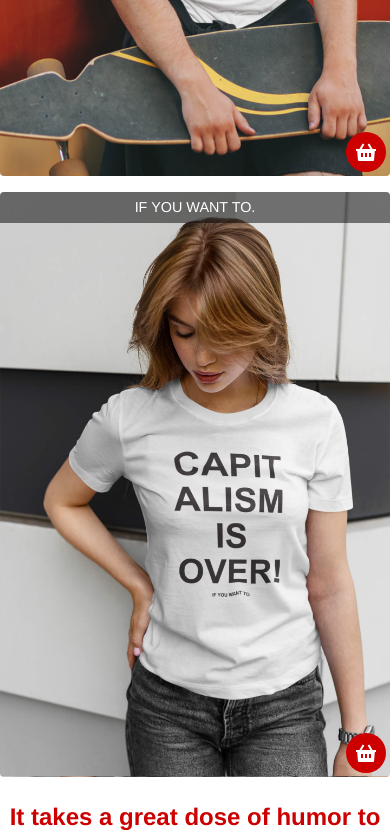
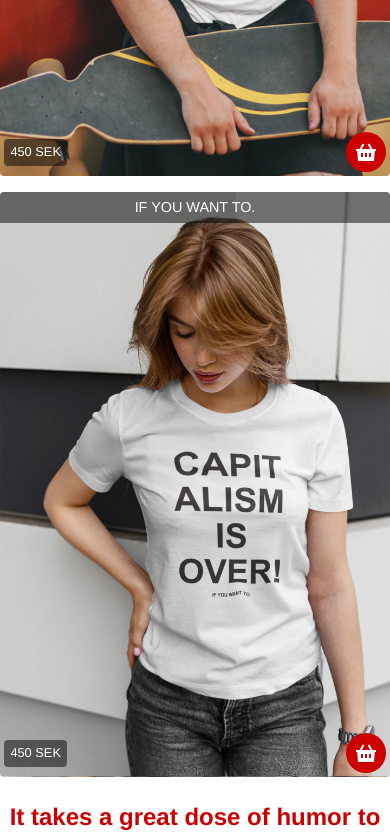
Before and after one commit to Wallenborg/kmf, a React (Vite) app: page / in a window 390 px wide. Shown: the part 1760-2596 px from the top of the page. Built offline with nearby package versions, Linux system fonts and the light colour scheme.

Commit message:
add price in cart and product

```diff
--- a/src/components/ProductContainer.css
+++ b/src/components/ProductContainer.css
@@ -28,10 +28,28 @@
   pointer-events: none;
 }
 
-.product-container__button-wrapper {
+.product-container__bottom-row {
   position: absolute;
   bottom: 0.5rem;
+  left: 0.5rem;
   right: 0.5rem;
+  display: flex;
+  justify-content: space-between;
+  align-items: center;
+}
+
+.product-container__price {
+  font-family: var(--font-sans, Arial, sans-serif);
+  font-size: clamp(0.9rem, 2vw, 1.2rem);
+  font-weight: 400;
+  color: #ffffff;
+  background-color: rgba(0, 0, 0, 0.5);
+  padding: 0.25rem 0.5rem;
+  border-radius: 4px;
+  pointer-events: none;
+}
+
+.product-container__button-wrapper {
   display: flex;
   align-items: center;
   gap: 0.5rem;
@@ -70,9 +88,14 @@
     font-size: clamp(0.9rem, 3.5vw, 1.25rem);
     padding: 0.25rem 0.5rem;
   }
-  .product-container__button-wrapper {
+  .product-container__bottom-row {
     bottom: 0.25rem;
+    left: 0.25rem;
     right: 0.25rem;
+  }
+  .product-container__price {
+    font-size: clamp(0.8rem, 3vw, 1rem);
+    padding: 0.2rem 0.4rem;
   }
   .product-container__confirmation {
     font-size: 0.8rem;
--- a/src/components/ProductContainer.jsx
+++ b/src/components/ProductContainer.jsx
@@ -1,47 +1,4 @@
-// import { RiShoppingBasket2Fill } from 'react-icons/ri';
-// import products from '../data/products';
-// import './ProductContainer.css';
-
-// const ProductContainer = ({ id, onAddToCart }) => {
-//   const product = products.find((p) => p.id === id);
-
-//   if (!product) {
-//     return null;
-//   }
-
-//   return (
-//     <div className="product-container">
-
-//       <img
-//         src={product.image}
-//         alt={product.title}
-//         className="product-container__image"
-//         loading="lazy"
-//       />
-
-//       <div className="product-container__title">
-//         {product.title}
-//       </div>
-
-//       <button
-//   className="product-container__add-button"
-//   onClick={(e) => {
-//     onAddToCart(product.id);
-//     e.currentTarget.blur();
-//   }}
-//   aria-label={`Add ${product.title} to cart`}
-// >
-//         <RiShoppingBasket2Fill size={24} />
-//       </button>
-//     </div>
-//   );
-// };
-
-// export default ProductContainer;
-
-// src/components/ProductContainer.jsx
-
-import React, { useState } from "react";
+import { useState } from "react";
 import { RiShoppingBasket2Fill } from "react-icons/ri";
 import products from "../data/products";
 import "./ProductContainer.css";
@@ -74,9 +31,14 @@ const ProductContainer = ({ id, onAddToCart }) => {
 
       <div className="product-container__title">{product.title}</div>
 
+      <div className="product-container__bottom-row">
+        <div className="product-container__price">{product.price} SEK</div>
+
         <div className="product-container__button-wrapper">
           {showConfirmation && (
-          <span className="product-container__confirmation">Added to cart</span>
+            <span className="product-container__confirmation">
+              Added to cart
+            </span>
           )}
           <button
             className="product-container__add-button"
@@ -87,6 +49,7 @@ const ProductContainer = ({ id, onAddToCart }) => {
           </button>
         </div>
       </div>
+    </div>
   );
 };
 
--- a/src/data/products.js
+++ b/src/data/products.js
@@ -1,121 +1,123 @@
-
 const products = [
   {
-      id: 'p1',
-      image: '/images/bleach5.jpg',
-      title: 'NEVER SOLD A PAINTING.',
-      sizes: ['S', 'M', 'L', 'XL', 'XXL'],
+    id: "p1",
+    image: "/images/bleach5.jpg",
+    title: "NEVER SOLD A PAINTING.",
+    sizes: ["S", "M", "L", "XL", "XXL"],
+    price: 450,
   },
   {
-      id: 'p2',
-      image: '/images/bw06.jpg',
-      title: 'IF YOU WANT TO.',
-      sizes: ['S', 'M', 'L', 'XL', 'XXL'],
+    id: "p2",
+    image: "/images/bw06.jpg",
+    title: "IF YOU WANT TO.",
+    sizes: ["S", "M", "L", "XL", "XXL"],
+    price: 450,
   },
   {
-      id: 'p3',
-      image: '/images/bw04.jpg',
-      title: 'DEAD.',
-      sizes: ['S', 'M', 'L', 'XL', 'XXL'],
-
+    id: "p3",
+    image: "/images/bw04.jpg",
+    title: "DEAD.",
+    sizes: ["S", "M", "L", "XL", "XXL"],
+    price: 450,
   },
   {
-        id: 'p4',
-        image: '/images/sum01.jpg',
-        title: 'SICK.',
-        sizes: ['S', 'M', 'L', 'XL', 'XXL'],
+    id: "p4",
+    image: "/images/sum01.jpg",
+    title: "SICK.",
+    sizes: ["S", "M", "L", "XL", "XXL"],
+    price: 450,
   },
   {
-        id: 'p5',
-        image: '/images/sum02.jpg',
-        title: 'BURN',
-        sizes: ['S', 'M', 'L', 'XL', 'XXL'],
+    id: "p5",
+    image: "/images/sum02.jpg",
+    title: "BURN",
+    sizes: ["S", "M", "L", "XL", "XXL"],
+    price: 450,
   },
   {
-        id: 'p6',
-        image: '/images/sum03.jpg',
-        title: 'CRIME.',
-        sizes: ['S', 'M', 'L', 'XL', 'XXL'],
-
+    id: "p6",
+    image: "/images/sum03.jpg",
+    title: "CRIME.",
+    sizes: ["S", "M", "L", "XL", "XXL"],
+    price: 450,
   },
   {
-        id: 'p7',
-        image: '/images/bleach4.jpg',
-        title: 'RICH PEOPLE.',
-        sizes: ['S', 'M', 'L', 'XL', 'XXL'],
-
+    id: "p7",
+    image: "/images/bleach4.jpg",
+    title: "RICH PEOPLE.",
+    sizes: ["S", "M", "L", "XL", "XXL"],
+    price: 450,
   },
   {
-        id: 'p8',
-        image: '/images/bleach6.jpg',
-        title: 'COPYRIGHT.',
-        sizes: ['S', 'M', 'L', 'XL', 'XXL'],
-
+    id: "p8",
+    image: "/images/bleach6.jpg",
+    title: "COPYRIGHT.",
+    sizes: ["S", "M", "L", "XL", "XXL"],
+    price: 450,
   },
   {
-        id: 'p9',
-        image: '/images/bleach2.jpg',
-        title: 'LIFE.',
-        sizes: ['S', 'M', 'L', 'XL', 'XXL'],
-
+    id: "p9",
+    image: "/images/bleach2.jpg",
+    title: "LIFE.",
+    sizes: ["S", "M", "L", "XL", "XXL"],
+    price: 450,
   },
   {
-        id: 'p10',
-        image: '/images/bleach1.jpg',
-        title: 'END.',
-        sizes: ['S', 'M', 'L', 'XL', 'XXL'],
-
+    id: "p10",
+    image: "/images/bleach1.jpg",
+    title: "END.",
+    sizes: ["S", "M", "L", "XL", "XXL"],
+    price: 450,
   },
   {
-        id: 'p11',
-        image: '/images/bw01.jpg',
-        title: 'POOR IS COOL.',
-        sizes: ['S', 'M', 'L', 'XL', 'XXL'],
-
+    id: "p11",
+    image: "/images/bw01.jpg",
+    title: "POOR IS COOL.",
+    sizes: ["S", "M", "L", "XL", "XXL"],
+    price: 450,
   },
   {
-        id: 'p12',
-        image: '/images/bw03.jpg',
-        title: 'OUR JOB.',
-        sizes: ['S', 'M', 'L', 'XL', 'XXL'],
-
+    id: "p12",
+    image: "/images/bw03.jpg",
+    title: "OUR JOB.",
+    sizes: ["S", "M", "L", "XL", "XXL"],
+    price: 450,
   },
   {
-        id: 'p13',
-        image: '/images/bw05.jpg',
-        title: 'WORKING CLASS.',
-        sizes: ['S', 'M', 'L', 'XL', 'XXL'],
-
+    id: "p13",
+    image: "/images/bw05.jpg",
+    title: "WORKING CLASS.",
+    sizes: ["S", "M", "L", "XL", "XXL"],
+    price: 450,
   },
   {
-        id: 'p14',
-        image: '/images/bw08.jpg',
-        title: 'CRY.',
-        sizes: ['S', 'M', 'L', 'XL', 'XXL'],
-
+    id: "p14",
+    image: "/images/bw08.jpg",
+    title: "CRY.",
+    sizes: ["S", "M", "L", "XL", "XXL"],
+    price: 450,
   },
   {
-        id: 'p15',
-        image: '/images/bw02.jpg',
-        title: 'HI MOM',
-        sizes: ['S', 'M', 'L', 'XL', 'XXL'],
-
+    id: "p15",
+    image: "/images/bw02.jpg",
+    title: "HI MOM",
+    sizes: ["S", "M", "L", "XL", "XXL"],
+    price: 450,
   },
   {
-        id: 'p16',
-        image: '/images/bw07.jpg',
+    id: "p16",
+    image: "/images/bw07.jpg",
     title: "DON'T TELL",
-        sizes: ['S', 'M', 'L', 'XL', 'XXL'],
-
+    sizes: ["S", "M", "L", "XL", "XXL"],
+    price: 450,
   },
   {
-        id: 'p17',
-        image: '/images/bw09.jpg',
+    id: "p17",
+    image: "/images/bw09.jpg",
     title: "VS",
-        sizes: ['S', 'M', 'L', 'XL', 'XXL'],
-
+    sizes: ["S", "M", "L", "XL", "XXL"],
+    price: 450,
   },
-
 ];
 
 export default products;
```
Also changed, not shown: src/components/Cart.jsx (+63 -64 lines). Lines whose indentation alone changed are shown as unchanged.
